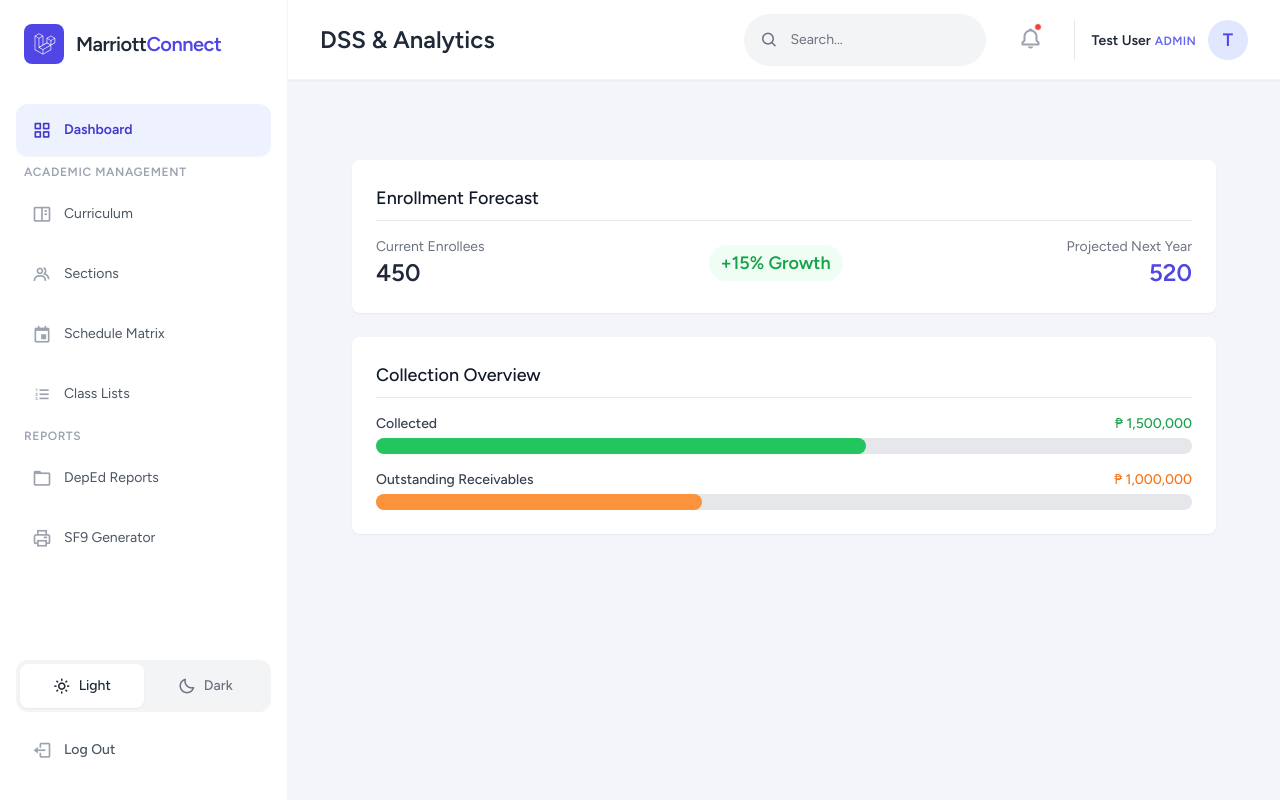
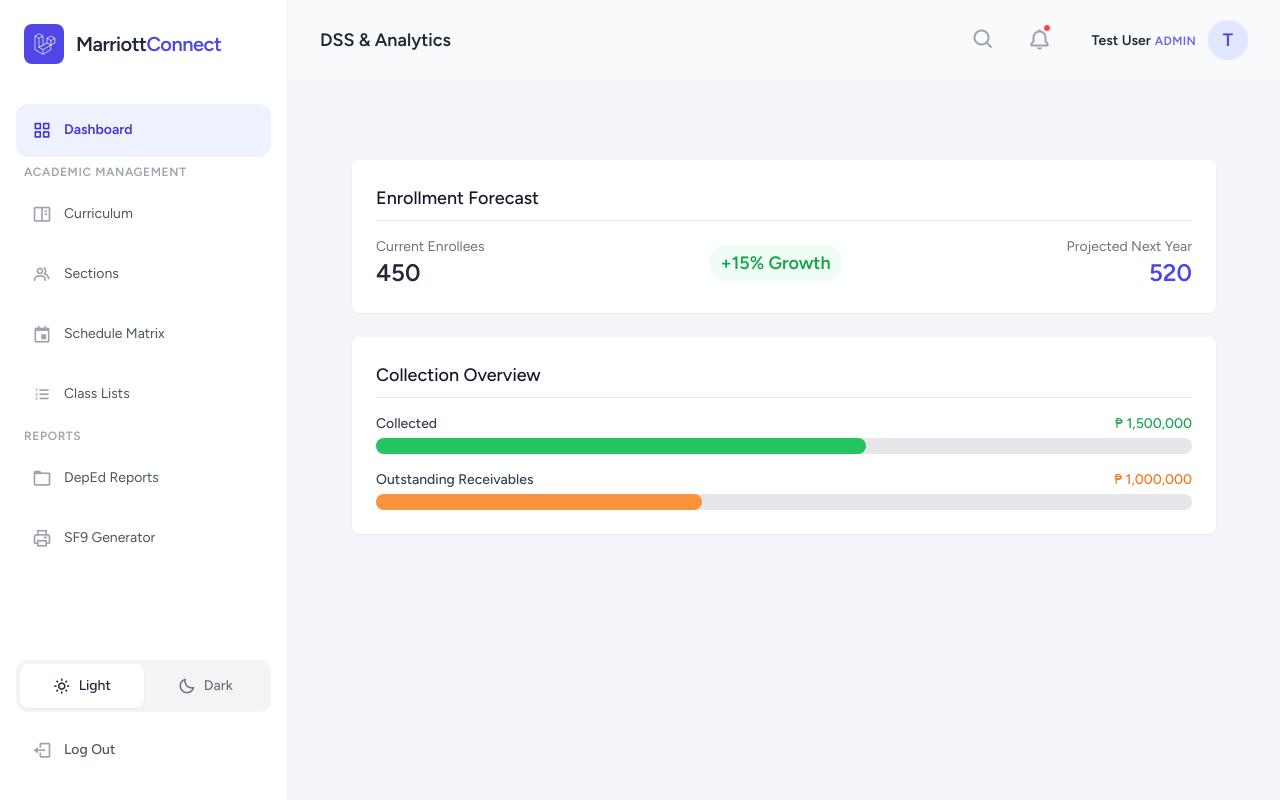
Before and after one commit to cy3nc3/marriott-connect, a Laravel app: page /dashboards/admin in a window 1280 px wide. Run offline with Laravel 12, Linux system fonts and the light colour scheme; a user stored in the database is signed in; data comes from the database, SQL or seed files in the repository; style sheets or scripts are compiled from the project's sources; some libraries are stand-ins or nearby versions.

Commit message:
Update UI styling for cleaner header and fix dashboard dark mode
- Removed background and border from the main layout header (`resources/views/layouts/app.blade.php`) to create a seamless, transparent look.
- Reduced header title font size to `text-lg`.
- Replaced the search input field with an icon-only search button.
- Updated dashboard widgets in Finance, Admin, Registrar, Teacher, Student, and Parent views to include `dark:bg-gray-800` and appropriate dark mode text classes, ensuring they are not white in dark mode.

Co-authored-by: cy3nc3 <104777469+cy3nc3@users.noreply.github.com>

```diff
--- a/resources/views/layouts/app.blade.php
+++ b/resources/views/layouts/app.blade.php
@@ -41,20 +41,19 @@
             <!-- Main Content -->
             <div class="flex-1 flex flex-col overflow-hidden print:block print:overflow-visible print:h-auto">
                 <!-- Top Header -->
-                <header class="bg-white dark:bg-gray-800 border-b border-gray-100 dark:border-gray-700 h-20 flex items-center justify-between px-8 shadow-sm z-10 print:hidden transition-colors duration-300">
+                <header class="bg-transparent h-20 flex items-center justify-between px-8 z-10 print:hidden transition-colors duration-300">
                     <div class="flex items-center">
                          <!-- Mobile Menu Trigger (Optional, kept simpler for now) -->
-                        <h2 class="font-bold text-2xl text-gray-800 dark:text-white leading-tight">
+                        <h2 class="font-bold text-lg text-gray-800 dark:text-white leading-tight">
                             {{ $header ?? 'Dashboard' }}
                         </h2>
                     </div>
 
-                    <div class="flex items-center space-x-6">
-                        <!-- Search (Visual Only) -->
-                        <div class="hidden lg:flex items-center bg-gray-100 dark:bg-gray-700 rounded-full px-4 py-2">
-                            <i class='bx bx-search text-gray-500 dark:text-gray-400 text-lg'></i>
-                            <input type="text" placeholder="Search..." class="bg-transparent border-none focus:ring-0 text-sm text-gray-700 dark:text-gray-200 w-48 placeholder-gray-500 dark:placeholder-gray-400">
-                        </div>
+                    <div class="flex items-center space-x-4">
+                        <!-- Search (Icon Only) -->
+                        <button class="p-2 text-gray-400 hover:text-gray-500 dark:hover:text-gray-300 transition-colors">
+                            <i class='bx bx-search text-2xl'></i>
+                        </button>
 
                         <!-- Notifications -->
                         <button class="relative p-2 text-gray-400 hover:text-gray-500 dark:hover:text-gray-300 transition-colors">
@@ -63,7 +62,7 @@
                         </button>
 
                         <!-- User Profile -->
-                        <div class="flex items-center space-x-3 pl-4 border-l border-gray-200 dark:border-gray-700">
+                        <div class="flex items-center space-x-3 pl-4">
                              <div class="flex flex-col text-right hidden sm:block">
                                 <span class="text-sm font-semibold text-gray-800 dark:text-white">{{ Auth::user()->name ?? 'User' }}</span>
                                 <span class="text-xs text-indigo-500 dark:text-indigo-400 uppercase tracking-wide font-bold">{{ $role }}</span>
--- a/resources/views/livewire/admin/dashboard.blade.php
+++ b/resources/views/livewire/admin/dashboard.blade.php
@@ -2,47 +2,47 @@
     <div class="max-w-7xl mx-auto sm:px-6 lg:px-8 space-y-6">
 
         <!-- Card 1: Enrollment Forecast -->
-        <div class="bg-white overflow-hidden shadow-sm sm:rounded-lg p-6">
-            <h3 class="text-lg font-medium text-gray-900 border-b border-gray-200 pb-2 mb-4">Enrollment Forecast</h3>
+        <div class="bg-white dark:bg-gray-800 overflow-hidden shadow-sm sm:rounded-lg p-6 transition-colors duration-300">
+            <h3 class="text-lg font-medium text-gray-900 dark:text-white border-b border-gray-200 dark:border-gray-700 pb-2 mb-4">Enrollment Forecast</h3>
             <div class="flex items-center justify-between">
                 <div>
-                    <div class="text-sm text-gray-500">Current Enrollees</div>
-                    <div class="text-2xl font-bold text-gray-800">{{ $data['current_enrollees'] }}</div>
+                    <div class="text-sm text-gray-500 dark:text-gray-400">Current Enrollees</div>
+                    <div class="text-2xl font-bold text-gray-800 dark:text-gray-100">{{ $data['current_enrollees'] }}</div>
                 </div>
                 <div class="text-center">
-                    <div class="text-green-600 font-bold text-lg bg-green-50 px-3 py-1 rounded-full">+15% Growth</div>
+                    <div class="text-green-600 dark:text-green-400 font-bold text-lg bg-green-50 dark:bg-green-900/30 px-3 py-1 rounded-full">+15% Growth</div>
                 </div>
                 <div class="text-right">
-                    <div class="text-sm text-gray-500">Projected Next Year</div>
-                    <div class="text-2xl font-bold text-indigo-600">{{ $data['forecast_next_year'] }}</div>
+                    <div class="text-sm text-gray-500 dark:text-gray-400">Projected Next Year</div>
+                    <div class="text-2xl font-bold text-indigo-600 dark:text-indigo-400">{{ $data['forecast_next_year'] }}</div>
                 </div>
             </div>
         </div>
 
         <!-- Card 2: Collection Overview -->
-        <div class="bg-white overflow-hidden shadow-sm sm:rounded-lg p-6">
-            <h3 class="text-lg font-medium text-gray-900 border-b border-gray-200 pb-2 mb-4">Collection Overview</h3>
+        <div class="bg-white dark:bg-gray-800 overflow-hidden shadow-sm sm:rounded-lg p-6 transition-colors duration-300">
+            <h3 class="text-lg font-medium text-gray-900 dark:text-white border-b border-gray-200 dark:border-gray-700 pb-2 mb-4">Collection Overview</h3>
 
             <div class="space-y-4">
                 <!-- Collected Bar -->
                 <div>
                     <div class="flex justify-between text-sm font-medium mb-1">
-                        <span class="text-gray-700">Collected</span>
-                        <span class="text-green-600">₱ {{ number_format($data['collected']) }}</span>
+                        <span class="text-gray-700 dark:text-gray-300">Collected</span>
+                        <span class="text-green-600 dark:text-green-400">₱ {{ number_format($data['collected']) }}</span>
                     </div>
-                    <div class="w-full bg-gray-200 rounded-full h-4">
-                        <div class="bg-green-500 h-4 rounded-full" style="width: 60%"></div> <!-- Mock 60% -->
+                    <div class="w-full bg-gray-200 dark:bg-gray-700 rounded-full h-4">
+                        <div class="bg-green-500 dark:bg-green-500 h-4 rounded-full" style="width: 60%"></div> <!-- Mock 60% -->
                     </div>
                 </div>
 
                 <!-- Outstanding Receivables Bar -->
                 <div>
                     <div class="flex justify-between text-sm font-medium mb-1">
-                        <span class="text-gray-700">Outstanding Receivables</span>
-                        <span class="text-orange-500">₱ {{ number_format($data['receivables']) }}</span>
+                        <span class="text-gray-700 dark:text-gray-300">Outstanding Receivables</span>
+                        <span class="text-orange-500 dark:text-orange-400">₱ {{ number_format($data['receivables']) }}</span>
                     </div>
-                    <div class="w-full bg-gray-200 rounded-full h-4">
-                        <div class="bg-orange-400 h-4 rounded-full" style="width: 40%"></div> <!-- Mock 40% -->
+                    <div class="w-full bg-gray-200 dark:bg-gray-700 rounded-full h-4">
+                        <div class="bg-orange-400 dark:bg-orange-400 h-4 rounded-full" style="width: 40%"></div> <!-- Mock 40% -->
                     </div>
                 </div>
             </div>
```
Also changed, not shown: resources/views/livewire/finance/dashboard.blade.php (+13 -13 lines), resources/views/livewire/parent/dashboard.blade.php (+9 -9 lines), resources/views/livewire/registrar/dashboard.blade.php (+12 -12 lines), resources/views/livewire/student/dashboard.blade.php (+5 -5 lines), resources/views/livewire/teacher/dashboard.blade.php (+9 -9 lines).
